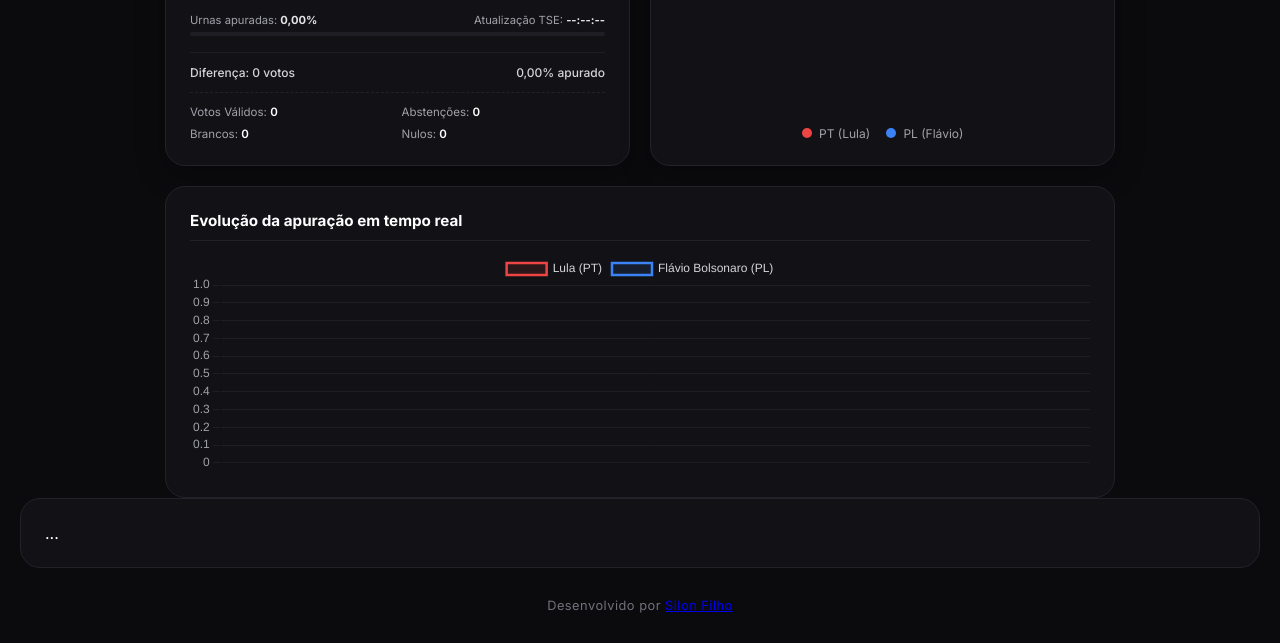
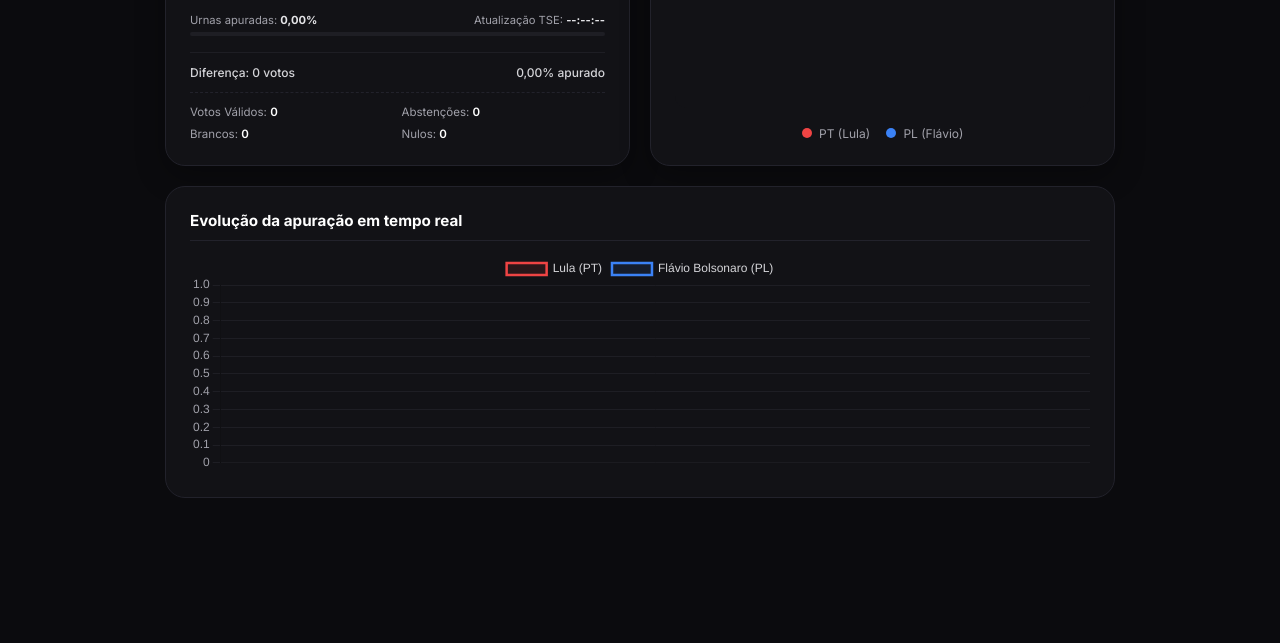
Before and after one commit to silonfilho/ApuracaoEleitoral, a website: page index.html in a window 1280 px wide. Shown: the part 513-1156 px from the top of the page. After the commit the page ends 1031 px from the top, so only its background shows below. Drawn offline with nearby package versions, Linux system fonts and the light colour scheme; no server answers.

Commit message:
index.html

```diff
--- a/index.html
+++ b/index.html
@@ -342,20 +342,6 @@
         }
 
         .chart-container { width: 100%; height: 220px; margin-top: 12px; }
-
-        .footer-credits {
-            margin-top: 30px;
-            margin-bottom: 10px;
-            font-size: 0.8rem;
-            color: #71717a;
-            text-align: center;
-            letter-spacing: 0.5px;
-        }
-
-        .footer-credits strong {
-            color: #d4d4d8;
-            font-weight: 600;
-        }
 
         @media (max-width: 768px) {
             body { padding: 12px; }
@@ -949,19 +935,5 @@
     timerAtualizacao = setInterval(atualizarTudo, 5000);
     atualizarTudo();
 </script>
-    <!-- GRÁFICO HISTÓRICO -->
-        <div class="chart-card">
-            ...
-        </div>
-
-    </div> <!-- Fim da main-container -->
-
-    <!-- ADICIONE ESTAS LINHAS AQUI -->
-    <footer class="footer-credits">
-        Desenvolvido por <a href="https://github.com/silonfilho" target="_blank" rel="noopener noreferrer">Silon Filho</a>
-    </footer>
-
-    <script>
-    ...
 </body>
 </html>
```
